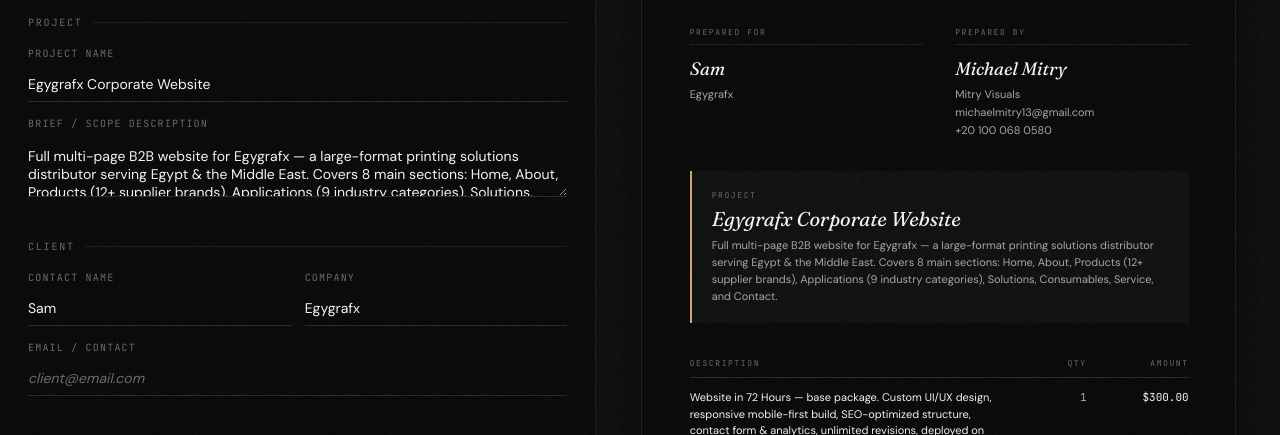
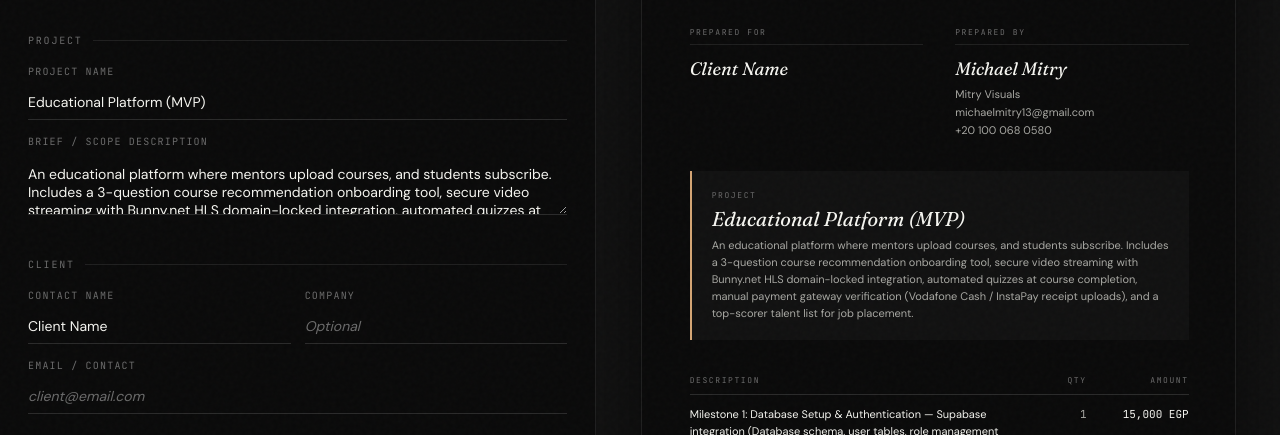
Before and after one commit to michaelmagdy15/mitryQuotation, a plain HTML site: page index.html in a window 1280 px wide. Shown: the part 365-800 px from the top of the page. Drawn offline with nearby package versions, Linux system fonts and the light colour scheme.

Commit message:
feat: add educational platform MVP template and preloaded state

```diff
--- a/index.html
+++ b/index.html
@@ -950,6 +950,35 @@
    Rates are starting points; everything is editable per quote
    ========================================================= */
 const SERVICE_TEMPLATES = {
+  lms_mvp: {
+    name: 'Educational Platform MVP',
+    meta: 'From 55,000 EGP',
+    currency: 'EGP',
+    timeline: '3–4 weeks from project kickoff',
+    closing: 'Excited to build this educational platform with you. We will deliver the core MVP within 4 weeks and can upgrade features step-by-step.',
+    items: [
+      {
+        desc: 'Milestone 1: Database Setup & Authentication — Supabase integration (Database schema, user tables, role management for Mentor/Student). Sign up/in screens.',
+        qty: 1,
+        rate: 15000
+      },
+      {
+        desc: 'Milestone 2: Course Catalog & Video Streaming — Student onboarding survey (3 matching questions), course listing catalog, secure video streaming with Bunny.net HLS domain-locked player.',
+        qty: 1,
+        rate: 20000
+      },
+      {
+        desc: 'Milestone 3: Quiz Engine & Top-Performers List — End-of-course multiple-choice quizzes, automatic score grading, and admin-only "Talent Roster" dashboard listing student details.',
+        qty: 1,
+        rate: 12000
+      },
+      {
+        desc: 'Milestone 4: Manual Payment Integration & Deploy — Manual Vodafone Cash & InstaPay screenshot upload flow, admin enrollment approvals tab, Vercel & Supabase deployment.',
+        qty: 1,
+        rate: 8000
+      }
+    ]
+  },
   web72: {
     name: 'Website in 72 Hours',
     meta: 'From $300 · 72hr',
@@ -1955,40 +1984,36 @@
   // Default quote number
   state.quote.number = await generateQuoteNumber();
 
-  // PRE-LOADED: Egygrafx website quote based on client brief
+  // PRE-LOADED: Educational Platform MVP Quote based on client brief
   // (clear this by hitting Reset for a fresh blank quote)
-  state.service   = 'web72';
-  state.currency  = 'USD';
-  state.client    = { name: 'Sam', company: 'Egygrafx', email: '' };
+  state.service   = 'lms_mvp';
+  state.currency  = 'EGP';
+  state.client    = { name: 'Client Name', company: '', email: '' };
   state.project   = {
-    name: 'Egygrafx Corporate Website',
-    desc: 'Full multi-page B2B website for Egygrafx — a large-format printing solutions distributor serving Egypt & the Middle East. Covers 8 main sections: Home, About, Products (12+ supplier brands), Applications (9 industry categories), Solutions, Consumables, Service, and Contact.'
+    name: 'Educational Platform (MVP)',
+    desc: 'An educational platform where mentors upload courses, and students subscribe. Includes a 3-question course recommendation onboarding tool, secure video streaming with Bunny.net HLS domain-locked integration, automated quizzes at course completion, manual payment gateway verification (Vodafone Cash / InstaPay receipt uploads), and a top-scorer talent list for job placement.'
   };
   state.items = [
     {
-      desc: 'Website in 72 Hours — base package. Custom UI/UX design, responsive mobile-first build, SEO-optimized structure, contact form & analytics, unlimited revisions, deployed on Vercel. Stack: React, HTML/CSS, Formspree, Vercel.',
-      qty: 1, rate: 300
+      desc: 'Milestone 1: Database Setup & Authentication — Supabase integration (Database schema, user tables, role management for Mentor/Student). Sign up/in screens.',
+      qty: 1, rate: 15000
     },
     {
-      desc: 'Extended multi-page architecture — 8-section navigation structure (Home, About, Products, Applications, Solutions, Consumables, Service, Contact) with consistent layout system, sub-page templates, and internal linking.',
-      qty: 1, rate: 150
+      desc: 'Milestone 2: Course Catalog & Video Streaming — Student onboarding survey (3 matching questions), course listing catalog, secure video streaming with Bunny.net HLS domain-locked player.',
+      qty: 1, rate: 20000
     },
     {
-      desc: 'Supplier & brand directory pages — structured pages for 12+ supplier brands (ORIC, HP, BYDi, JHF, Monti Antonio, GBOS, DGI, LDP, MagicJet, WitColor, Infiniti, Summa, Neolt) with spec layouts and supplier links.',
-      qty: 1, rate: 120
+      desc: 'Milestone 3: Quiz Engine & Top-Performers List — End-of-course multiple-choice quizzes, automatic score grading, and admin-only "Talent Roster" dashboard listing student details.',
+      qty: 1, rate: 12000
     },
     {
-      desc: 'Applications & Solutions category pages — 9 industry verticals (Home Textile, T-Shirts & DTG, Carpet & Rugs, Signage & Display, Wall Covering, Outdoor Advertising, Packaging & Labeling, Automotive CAD/CAM, Promotional) with product-to-application mapping.',
-      qty: 1, rate: 100
-    },
-    {
-      desc: 'Consumables section — Inks, Paper & Film, and Spare Parts sub-pages with clean product listing layouts.',
-      qty: 1, rate: 50
+      desc: 'Milestone 4: Manual Payment Integration & Deploy — Manual Vodafone Cash & InstaPay screenshot upload flow, admin enrollment approvals tab, Vercel & Supabase deployment.',
+      qty: 1, rate: 8000
     }
   ];
-  state.timeline = '5–7 business days from content & asset delivery';
+  state.timeline = '3–4 weeks from project kickoff';
   state.payment  = '50/50 — 50% upfront, 50% on delivery';
-  state.closing  = 'Reviewed the full brief — the structure is clear and the scope is well-defined. Excited to build this out.';
+  state.closing  = 'Excited to build this educational platform with you. We will deliver the core MVP within 4 weeks and can upgrade features step-by-step.';
   state.discount = 0;
   state.tax      = 0;
 
```
Also changed, not shown: mitry-visuals-quote-builderNEW.html (+45 -20 lines).
